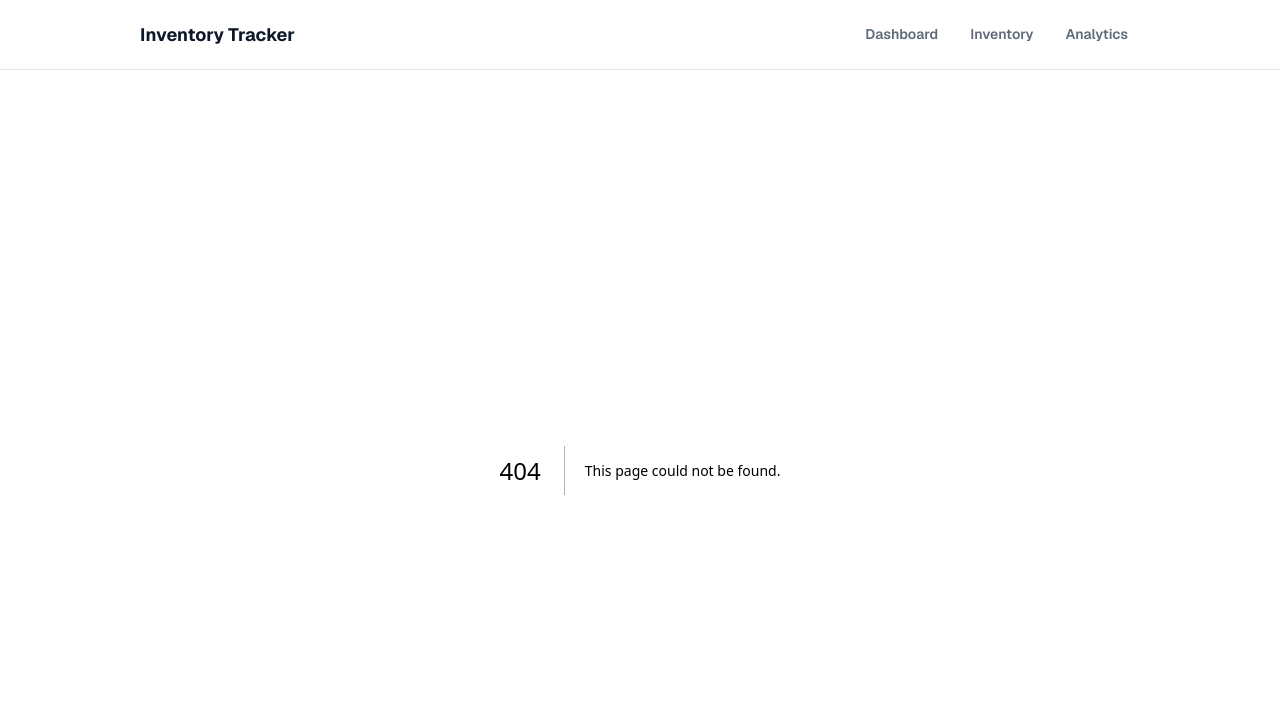
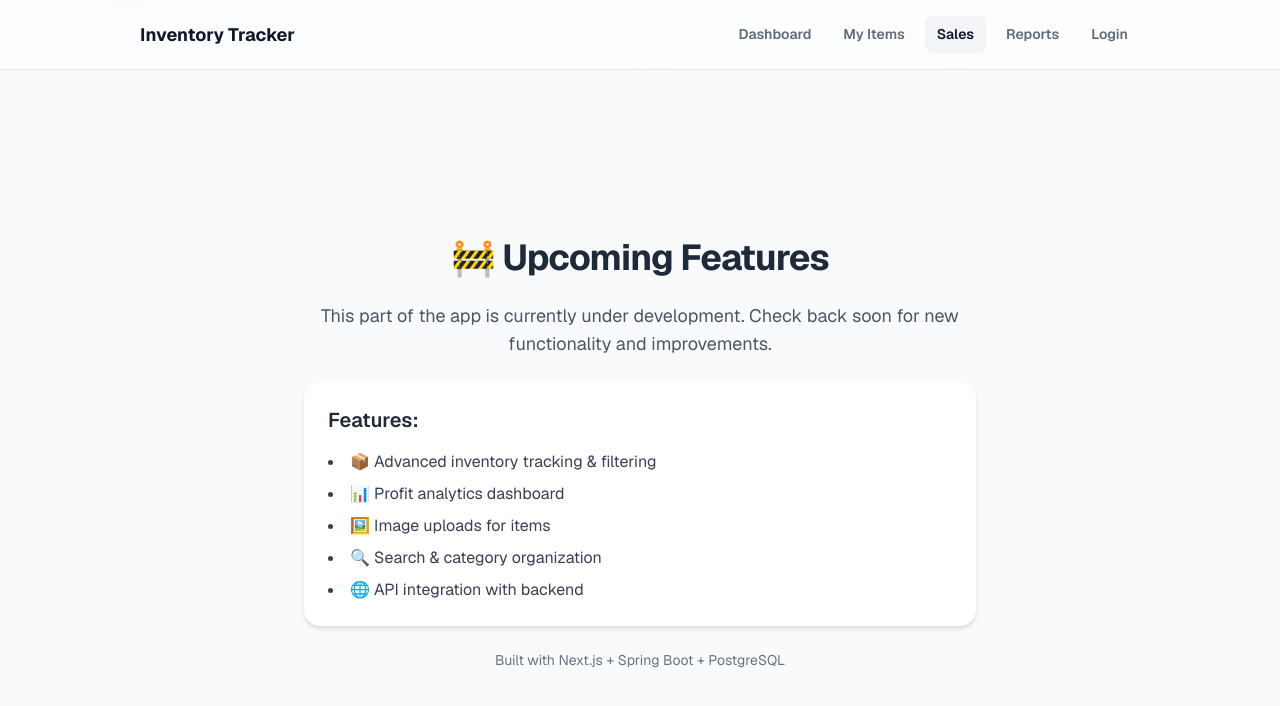
Before and after one commit to William-Luna/inventory-tracker, a Next.js app in the folder frontend/: page /sales in a window 1280 px wide. Before the commit this address had no page. Shown: the top 706 px of the page. Built offline with nearby package versions, Linux system fonts and the light colour scheme.

Commit message:
Initialize sold items page (sales).

```diff
--- a/frontend/src/app/_components/Navbar.tsx
+++ b/frontend/src/app/_components/Navbar.tsx
@@ -5,8 +5,10 @@ import { usePathname } from "next/navigation";
 
 const navItems = [
   { href: "/", label: "Dashboard" },
-  { href: "/items", label: "Inventory" },
-  { href: "/analytics", label: "Analytics" },
+  { href: "/items", label: "My Items" },
+  { href: "/sales", label: "Sales"},
+  { href: "/reports", label: "Reports" },
+  { href: "/login", label: "Login"}
 ];
 
 export default function Navbar() {
--- a/frontend/src/app/analytics/page.tsx
+++ b/frontend/src/app/reports/page.tsx
@@ -1,5 +1,5 @@
 import UpcomingFeaturesPage from "../_components/UpcomingFeaturesPage";
 
-export default function AnalyticsPage() {
+export default function ReportsPage() {
   return <UpcomingFeaturesPage />;
 }
--- /dev/null
+++ b/frontend/src/app/sales/page.tsx
@@ -0,0 +1,5 @@
+import UpcomingFeaturesPage from "../_components/UpcomingFeaturesPage";
+
+export default function ReportsPage() {
+  return <UpcomingFeaturesPage />;
+}
```
